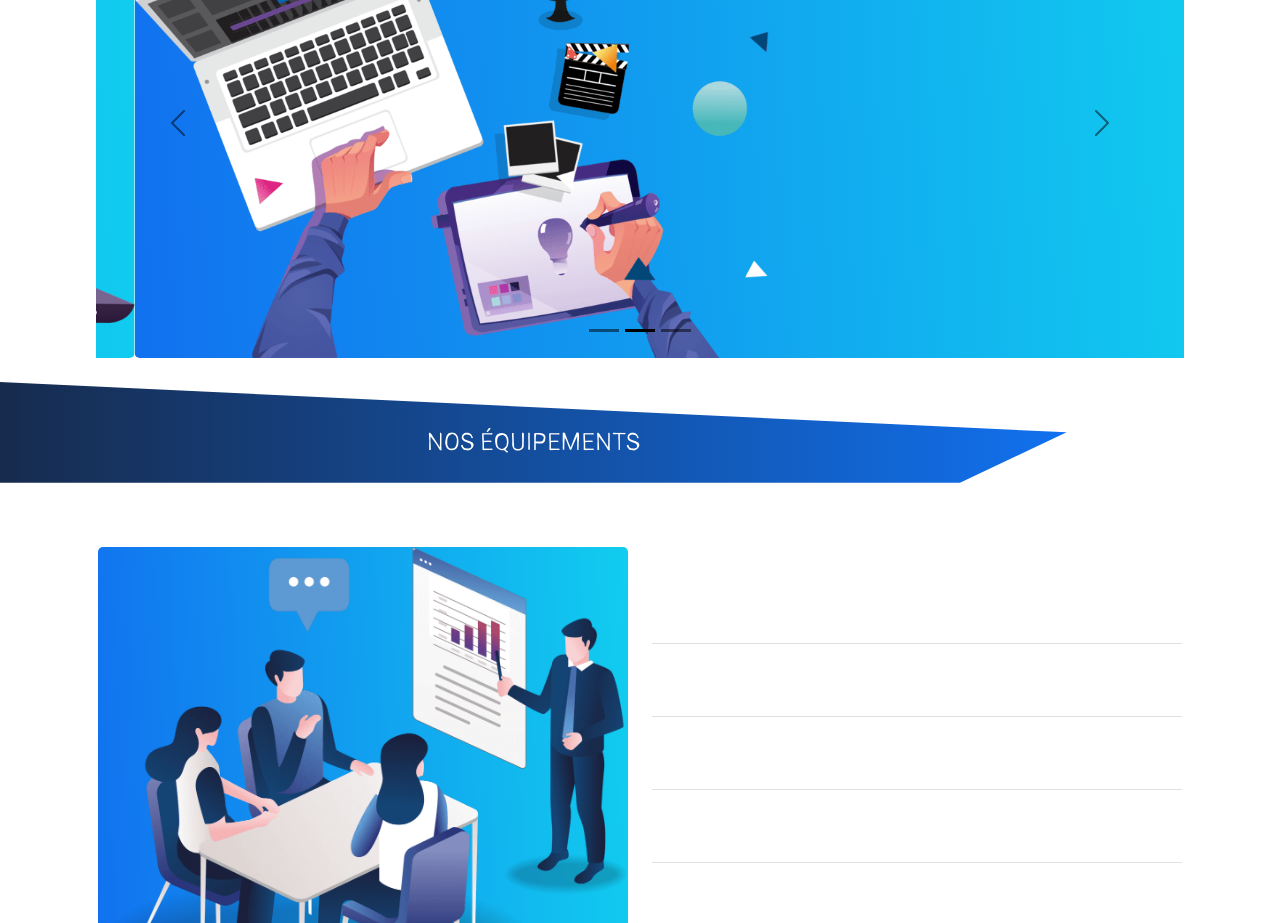
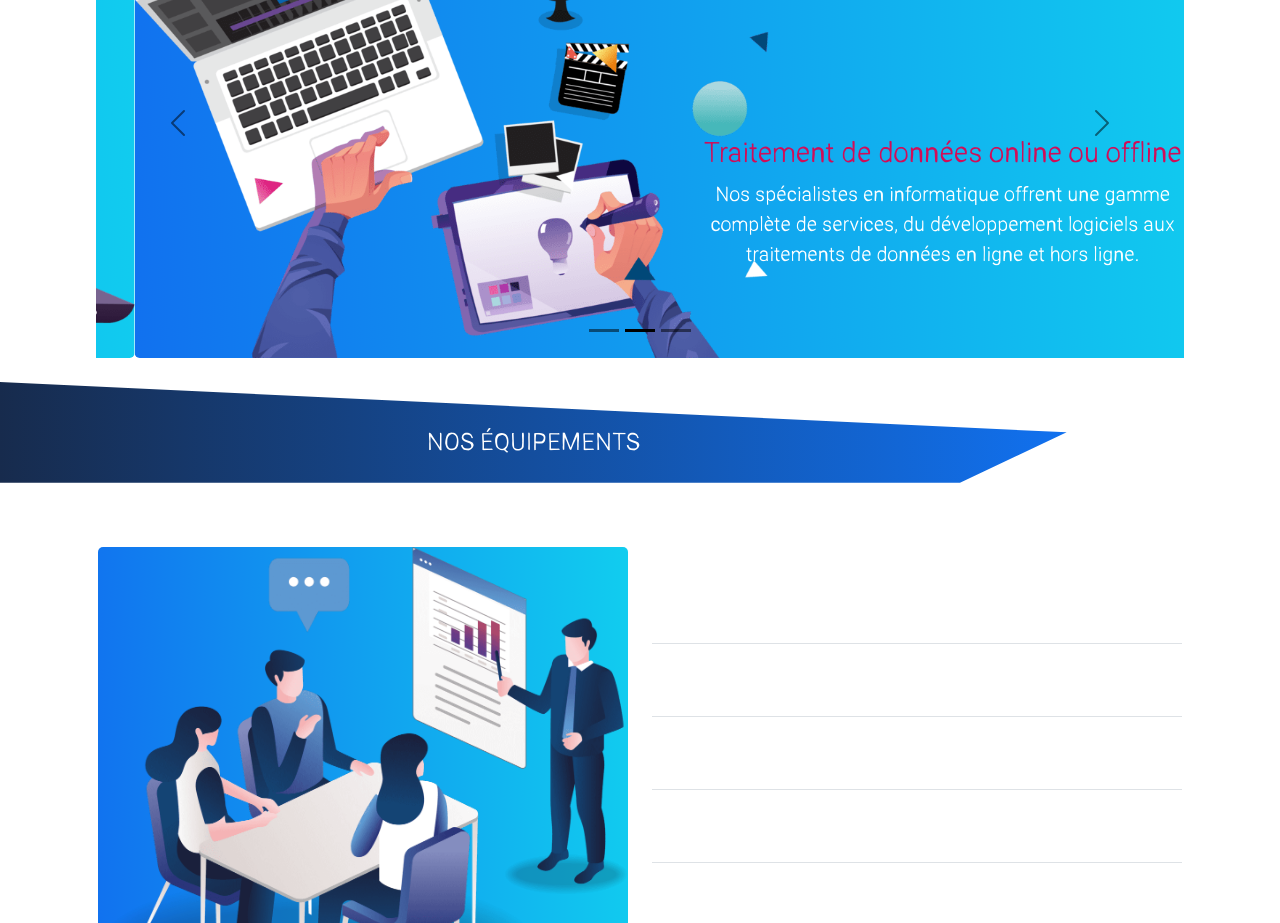
Before and after one commit to razanadahy/sitearis, a React (Create React App) app: page / in a window 1280 px wide. Shown: the part 860-1783 px from the top of the page. Built offline with nearby package versions, Linux system fonts and the light colour scheme.

Commit message:
modif activity

```diff
--- a/src/Component/TextCarousel.js
+++ b/src/Component/TextCarousel.js
@@ -12,16 +12,16 @@ const TextCarousel = ({title,emplacement}) => {
         }if (isLG){
             return 'w-75 top-40'
         }if (isMD){
-            return 'w-75 end-0 start-0 top-30'
+            return 'w-75 top-30'
         }if(isSM){
             return 'w-100 top-20'
         }
         return ''
     }
     return(
-        <div className={`position-absolute bg-edit opacity-75 ${(emplacement+1)%2===0 ? 'end-0' : 'start-0'} mx-2 rounded-4 ${clas} pt-3 px-2 pb-1`}>
-            <h3 className="text-center color-cyan">{title}</h3>
-            <p className="fs-5 text-white text-center">Nos spécialistes en informatique offrent une gamme
+        <div className={`position-absolute ${(emplacement+1)%2===0 ? 'end-0' : 'start-0'} mx-2 rounded-4 ${clas()} pt-3 px-2 pb-1`}>
+            <h3 className="text-center color-aris">{title}</h3>
+            <p className={`${isSM ? 'fs-6' : 'fs-5'} text-white text-center`}>Nos spécialistes en informatique offrent une gamme
                 complète de services, du développement logiciels aux
                 traitements de données en ligne et hors ligne.
             </p>
--- a/src/Page/animation.css
+++ b/src/Page/animation.css
@@ -113,7 +113,7 @@
     top: 40% !important;
 }
 .top-20{
-    top: 20% !important;
+    top: 18% !important;
 }
 .carousel-control-next{
     z-index: 3 !important;
```
